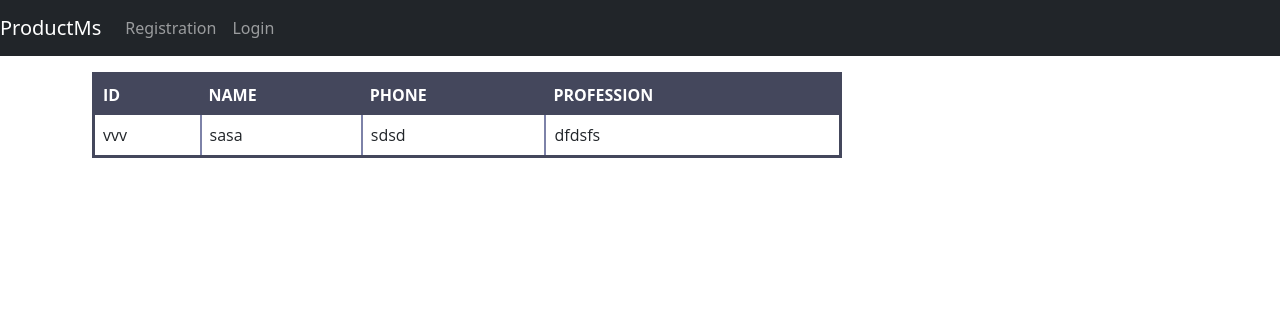
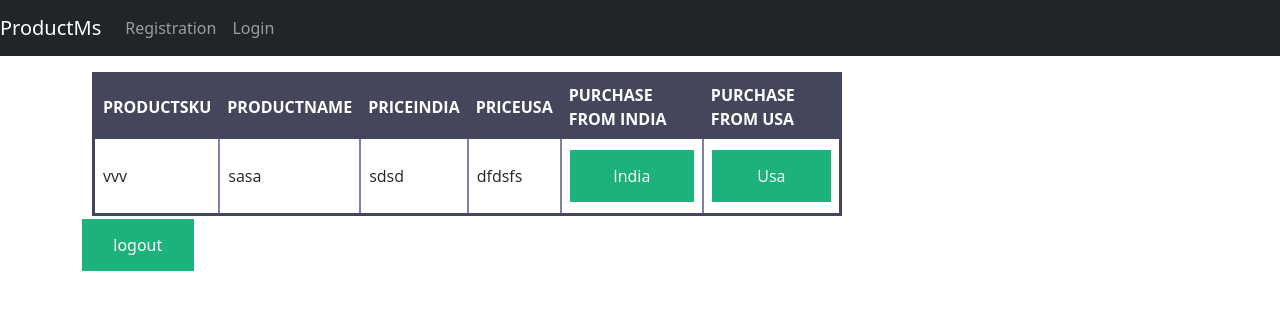
Before and after one commit to bhagyashri-nimap/product-ms-ui-vue, a Vue app in the folder vuecrud/: page /productList in a window 1280 px wide. Shown: the top 310 px of the page. Built offline with nearby package versions, Linux system fonts and the light colour scheme.

Commit message:
added changes

```diff
--- a/vuecrud/src/components/Login.vue
+++ b/vuecrud/src/components/Login.vue
@@ -33,7 +33,7 @@
                       :to="{ name: 'productList' }"
                       append
                     >
-                      <button @click="userLogin" class="registerbtn">Login</button>
+                      <button @click="userLogin" class="loginbut">Login</button>
                     </router-link>
 
     </div>
@@ -76,7 +76,7 @@ export default {
 };
 </script>
 <style>
-.registerbtn {
+.loginbut {
   background-color: #04AA6D;
   color: white;
   padding: 16px 20px;
--- a/vuecrud/src/components/ProductList.vue
+++ b/vuecrud/src/components/ProductList.vue
@@ -1,10 +1,12 @@
 <template><table id="firstTable">
   <thead>
     <tr>
-      <th>ID</th>
-      <th>Name</th>
-      <th>Phone</th>
-      <th>Profession</th>
+      <th>ProductSku</th>
+      <th>ProductName</th>
+      <th>PriceIndia</th>
+      <th>PriceUsa</th>
+      <th>Purchase from India</th>
+      <th>Purchase from Usa</th>
     </tr>
   </thead>
   <tbody>
@@ -13,49 +15,72 @@
       <td>sasa</td>
       <td>sdsd</td>
       <td>dfdsfs</td>
+      <td><button class="register">India</button></td>
+      <td><button class="register">Usa</button></td>
     </tr>
   </tbody>
 </table>
+<button class="registerbtn" @click="logout">logout</button>
 </template>
 <script>
-// import TutorialDataService from "../services/DataService";
-// export default {
-//   data() {
-//     return {
-//       user: {
-//         email: "",
-//         password:""
-//       },
-//       submitted: false,
-//     };
-//   },
-//   methods: {
-//     // userLogin() {
-//     //   console.log("data================")
-//     //   var data = {
-//     //     email: this.user.email,
-//     //     password:this.user.password
-//     //   };
-//     //   console.log("data",data)
-//     //   TutorialDataService.login(data)
-//     //     .then((response) => {
-//     //       console.log(response.data);
-//     //        TutorialDataService.setUserAccess(response.data.accessToken);
-//     //          this.$router.push({ name: "productList" });
-//     //     })
-//     //     .catch((e) => {
-//     //       console.log(e);
-//     //     });
-//     // },
+import TutorialDataService from "../services/DataService";
+export default {
+  data() {
+    return {
+      user: {
+        email: "",
+        password:""
+      },
+      submitted: false,
+    };
+  },
+  methods: {
+    userLogin() {
+      console.log("data================")
+      var data = {
+        email: this.user.email,
+        password:this.user.password
+      };
+      console.log("data",data)
+      TutorialDataService.login(data)
+        .then((response) => {
+          console.log(response.data);
+           TutorialDataService.setUserAccess(response.data.accessToken);
+             this.$router.push({ name: "productList" });
+        })
+        .catch((e) => {
+          console.log(e);
+        });
+    },
 
-//     // addedNew() {
-//     //   this.submitted = false;
-//     //   this.user = {};
-//     // },
-//   },
-// };
+    logout() {
+     TutorialDataService.removeUserAccess();
+      this.$router.replace({ name: "login" });
+    },
+  },
+};
 </script>
 <style>
+.registerbtn {
+  background-color: #04AA6D;
+  color: white;
+  padding: 14px 10px;
+  margin: 3px 0;
+  border: none;
+  cursor: pointer;
+  width: 10%;
+  opacity: 0.9;
+}
+.register {
+  background-color: #04AA6D;
+  color: white;
+  padding: 14px 10px;
+  margin: 3px 0;
+  border: none;
+  cursor: pointer;
+  width: 100%;
+  opacity: 0.9;
+}
 table {
   font-family: 'Open Sans', sans-serif;
   width: 750px;
```
